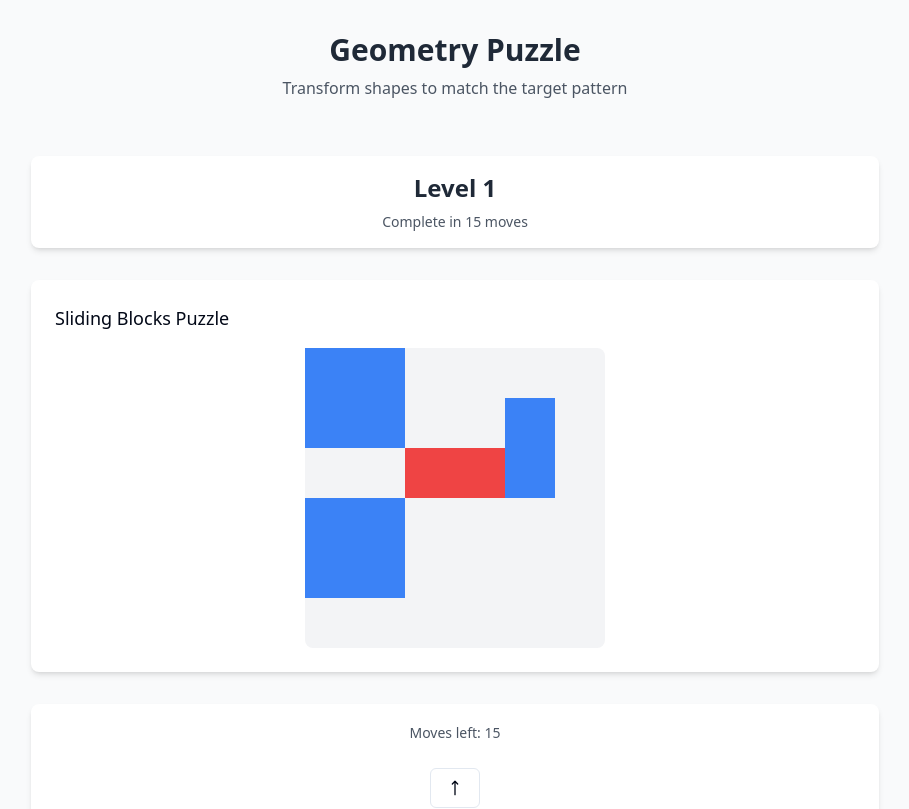
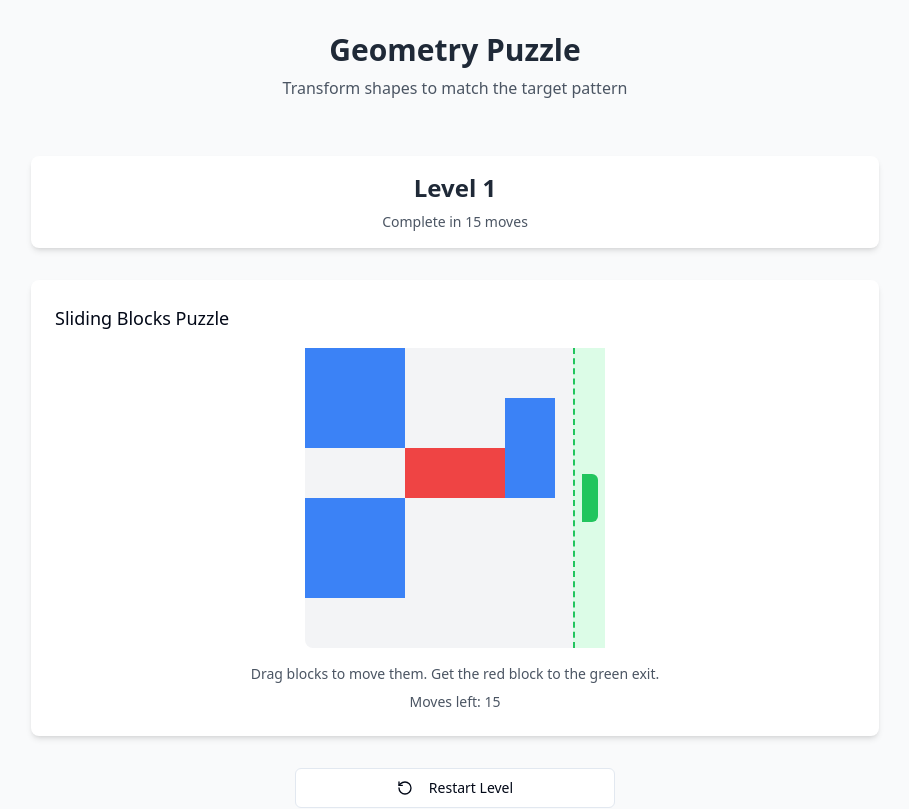
Before and after one commit to mramoslq/geometry-puzzle-steps, a React (Vite) app: page / in a window 1280 px wide. Shown: the top 809 px of the page, without its empty margins (185-1094 px from the left). Built offline with nearby package versions, Linux system fonts and the light colour scheme.

Commit message:
feat: Improve game visuals and controls
-   Add visual indicator for the exit.
-   Implement mouse-based block movement.

```diff
--- a/src/components/game/GameBoard.tsx
+++ b/src/components/game/GameBoard.tsx
@@ -1,6 +1,5 @@
 
-import { useState } from "react";
-import { Shape } from "./Shape";
+import { useState, useRef } from "react";
 import { Controls } from "./Controls";
 import { LevelDisplay } from "./LevelDisplay";
 import { Button } from "@/components/ui/button";
@@ -50,6 +49,10 @@ const generateLevel = (level: number): GameState => {
 export const GameBoard = () => {
   const [gameState, setGameState] = useState<GameState>(() => generateLevel(1));
   const [selectedBlock, setSelectedBlock] = useState<number | null>(null);
+  const [isDragging, setIsDragging] = useState(false);
+  const [initialDragPosition, setInitialDragPosition] = useState({ x: 0, y: 0 });
+  const [initialBlockPosition, setInitialBlockPosition] = useState({ x: 0, y: 0 });
+  const boardRef = useRef<HTMLDivElement>(null);
 
   const handleBlockClick = (blockId: number) => {
     setSelectedBlock(blockId);
@@ -127,6 +130,58 @@ export const GameBoard = () => {
     toast.info("Level restarted");
   };
 
+  const handleDragStart = (e: React.MouseEvent, blockId: number) => {
+    e.preventDefault();
+    if (gameState.movesLeft <= 0) return;
+
+    setSelectedBlock(blockId);
+    setIsDragging(true);
+    setInitialDragPosition({ x: e.clientX, y: e.clientY });
+
+    const block = gameState.blocks.find(b => b.id === blockId);
+    if (block) {
+      setInitialBlockPosition({ x: block.x, y: block.y });
+    }
+  };
+
+  const handleMouseMove = (e: React.MouseEvent) => {
+    if (!isDragging || !boardRef.current || selectedBlock === null || gameState.movesLeft <= 0) return;
+
+    const deltaX = e.clientX - initialDragPosition.x;
+    const deltaY = e.clientY - initialDragPosition.y;
+
+    const boardRect = boardRef.current.getBoundingClientRect();
+    const cellSize = boardRect.width / BOARD_SIZE;
+
+    const xMove = Math.round(deltaX / cellSize);
+    const yMove = Math.round(deltaY / cellSize);
+
+    if (Math.abs(xMove) >= 1 || Math.abs(yMove) >= 1) {
+      // Determine movement direction
+      let direction: 'left' | 'right' | 'up' | 'down' | null = null;
+
+      if (Math.abs(xMove) > Math.abs(yMove)) {
+        direction = xMove > 0 ? 'right' : 'left';
+      } else {
+        direction = yMove > 0 ? 'down' : 'up';
+      }
+
+      if (direction) {
+        moveBlock(direction);
+        // Reset for the next drag
+        const block = gameState.blocks.find(b => b.id === selectedBlock);
+        if (block) {
+          setInitialDragPosition({ x: e.clientX, y: e.clientY });
+          setInitialBlockPosition({ x: block.x, y: block.y });
+        }
+      }
+    }
+  };
+
+  const handleDragEnd = () => {
+    setIsDragging(false);
+  };
+
   return (
     <div className="max-w-4xl mx-auto p-6">
       <LevelDisplay level={gameState.level} targetMoves={INITIAL_MOVES} />
@@ -135,6 +190,7 @@ export const GameBoard = () => {
         <div className="bg-white p-6 rounded-lg shadow-md">
           <h3 className="text-lg font-medium mb-4">Sliding Blocks Puzzle</h3>
           <div
+            ref={boardRef}
             className="relative w-[300px] h-[300px] mx-auto bg-gray-100 rounded-lg"
             style={{
               display: 'grid',
@@ -142,7 +198,21 @@ export const GameBoard = () => {
               gap: '2px',
               padding: '2px'
             }}
+            onMouseMove={handleMouseMove}
+            onMouseUp={handleDragEnd}
+            onMouseLeave={handleDragEnd}
           >
+            {/* Exit marker */}
+            <div
+              className="absolute h-full w-8 right-0 bg-green-100 flex items-center justify-center"
+              style={{
+                borderLeft: '2px dashed #22c55e',
+                zIndex: 0
+              }}
+            >
+              <div className="h-12 w-4 bg-green-500 rounded-r-md" />
+            </div>
+
             {gameState.blocks.map(block => (
               <div
                 key={block.id}
@@ -154,24 +224,23 @@ export const GameBoard = () => {
                   top: `${(block.y / BOARD_SIZE) * 100}%`,
                   width: `${(block.width / BOARD_SIZE) * 100}%`,
                   height: `${(block.height / BOARD_SIZE) * 100}%`,
-                  cursor: 'pointer'
+                  cursor: 'move',
+                  zIndex: 10
                 }}
                 onClick={() => handleBlockClick(block.id)}
+                onMouseDown={(e) => handleDragStart(e, block.id)}
               />
             ))}
+          </div>
+
+          <div className="text-center mt-4">
+            <p className="text-sm text-gray-600 mb-2">Drag blocks to move them. Get the red block to the green exit.</p>
+            <p className="text-sm font-medium text-gray-600">Moves left: {gameState.movesLeft}</p>
           </div>
         </div>
       </div>
 
-      <div className="mt-8">
-        <Controls
-          onMoveLeft={() => moveBlock('left')}
-          onMoveRight={() => moveBlock('right')}
-          onMoveUp={() => moveBlock('up')}
-          onMoveDown={() => moveBlock('down')}
-          movesLeft={gameState.movesLeft}
-        />
-        <div className="mt-4 flex justify-center">
+      <div className="mt-8 flex justify-center">
         <Button
           onClick={handleRestartLevel}
           variant="outline"
@@ -182,6 +251,5 @@ export const GameBoard = () => {
         </Button>
       </div>
     </div>
-    </div>
   );
 };
```
Lines whose indentation alone changed are shown as unchanged.
